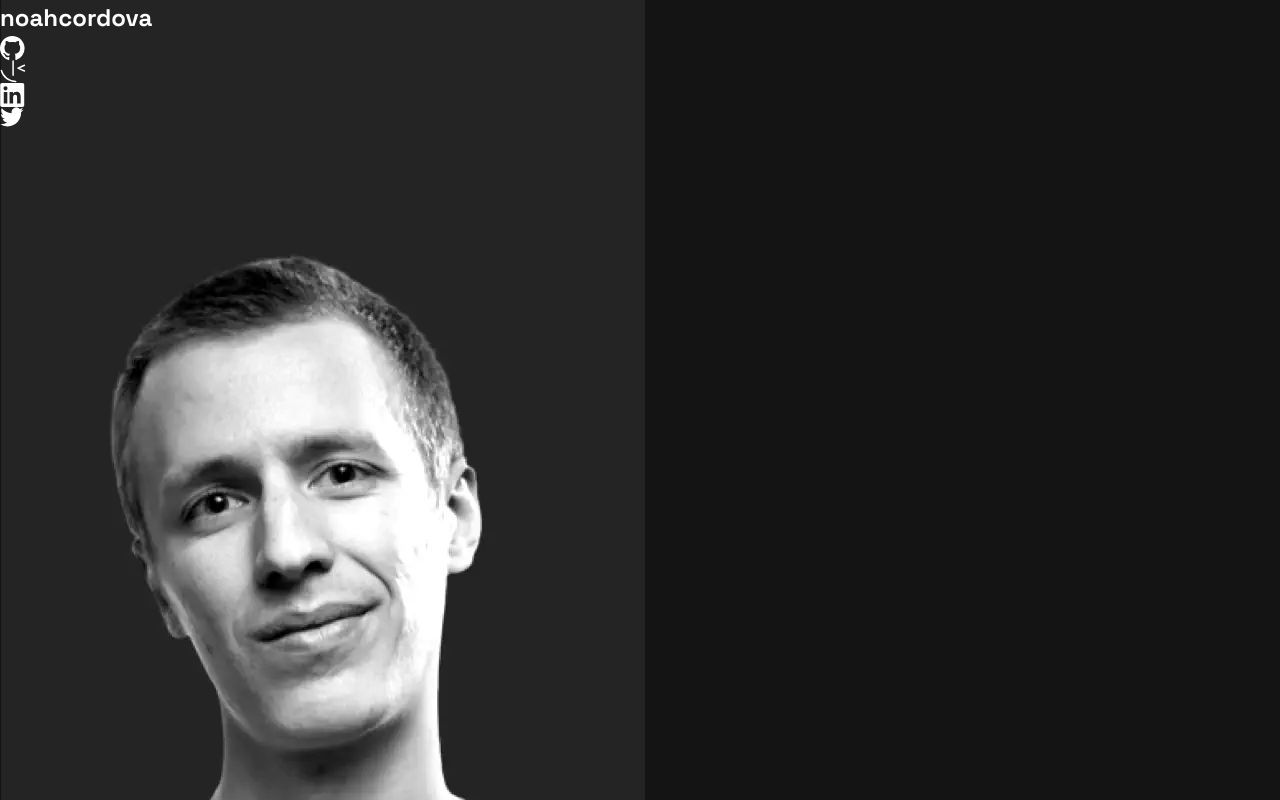
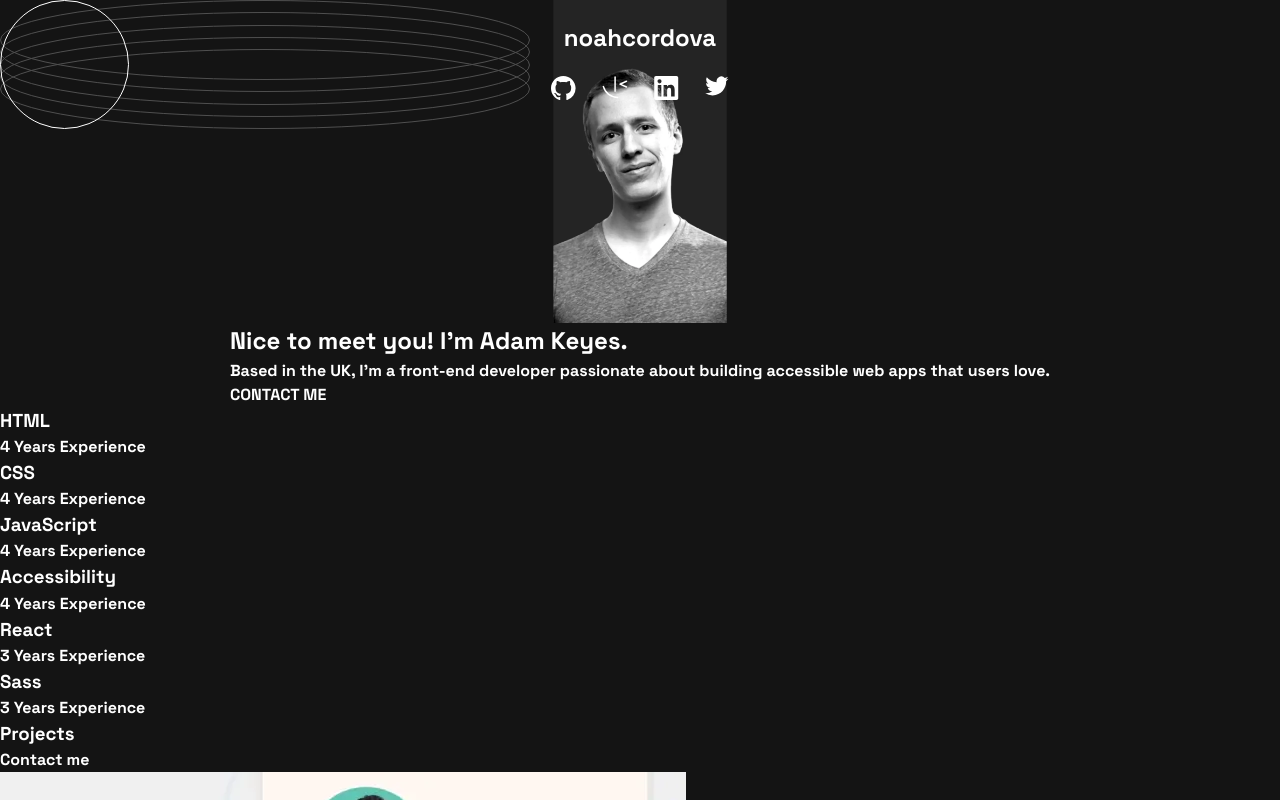
Before and after one commit to mrcordova/single-page-developer-portfolio, a plain HTML site: page starter-code/index.html in a window 1280 px wide. Shown: the top 800 px of the page. Drawn offline with Linux system fonts and the light colour scheme; files whose address does not match are found by name.

Commit message:
center img

```diff
--- a/starter-code/css/style.css
+++ b/starter-code/css/style.css
@@ -22,9 +22,23 @@ header {
   grid-column: 1 / -1;
   height: max-content;
   z-index: 1;
+  padding-block-start: 1.25rem;
 
   & h1 {
     font-size: 1.5rem;
+  }
+}
+
+.logos-container {
+  display: flex;
+  flex-direction: column;
+  justify-self: center;
+  align-items: center;
+  gap: 1.25rem;
+
+  & div {
+    display: flex;
+    gap: 1.625rem;
   }
 }
 main {
@@ -33,3 +47,19 @@ main {
   grid-row: 1;
   grid-column: 1 / -1;
 }
+
+.profile-picture-container {
+  display: grid;
+  grid-template-columns: subgrid;
+  justify-items: center;
+  background: url(../assets/images/pattern-circle.svg) no-repeat,
+    url(../assets/images/pattern-rings.svg) no-repeat;
+  & picture {
+    width: max-content;
+
+    /* margin: auto; */
+  }
+  & img {
+    width: 10.875rem;
+  }
+}
--- a/starter-code/index.html
+++ b/starter-code/index.html
@@ -16,7 +16,7 @@
     <title>Frontend Mentor | Single-page developer portfolio</title>
   </head>
   <body>
-    <header>
+    <header class="logos-container">
       <h1>noahcordova</h1>
       <div>
         <a href="https://github.com/mrcordova">
@@ -328,7 +328,7 @@
 
       </div>
     </main>
-    <footer>
+    <footer class="logos-container">
        <h1>noahcordova</h1>
       <div>
         <a href="https://github.com/mrcordova">
```
